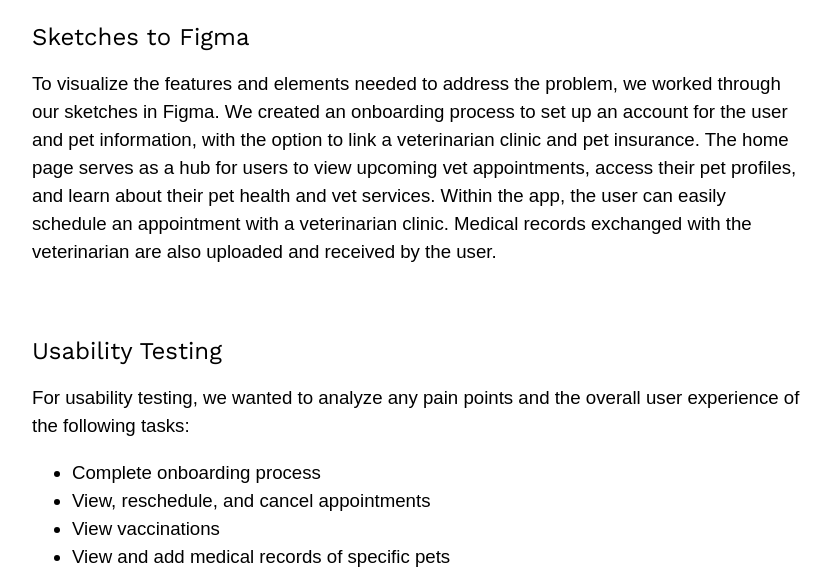
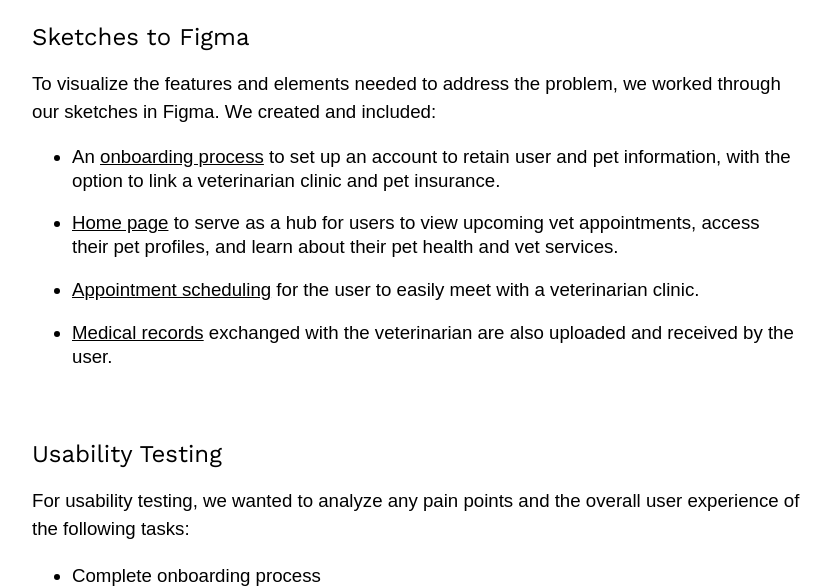
Before and after one commit to ashhhcha/portfolio, a plain HTML site: page petpulse.html in a window 1280 px wide. Shown: the part 8609-9196 px from the top of the page, without its empty margins (224-1055 px from the left). Drawn offline with nearby package versions, Linux system fonts and the light colour scheme.

Commit message:
new bullet points for pet pulse

```diff
--- a/petpulse.html
+++ b/petpulse.html
@@ -133,7 +133,14 @@
             <h2>Mid-fi Prototyping</h2>
             <img src="images/petpulse/midfi.png" alt="mid fi prototype">
             <h3>Sketches to Figma</h3>
-            <p>To visualize the features and elements needed to address the problem, we worked through our sketches in Figma. We created an onboarding process to set up an account for the user and pet information, with the option to link a veterinarian clinic and pet insurance. The home page serves as a hub for users to view upcoming vet appointments, access their pet profiles, and learn about their pet health and vet services. Within the app, the user can easily schedule an appointment with a veterinarian clinic. Medical records exchanged with the veterinarian are also uploaded and received by the user.</p>
+            <p>To visualize the features and elements needed to address the problem, we worked through our sketches in Figma. We created and included: </p>
+            <ul class="extraSpace">
+                <li>An <u>onboarding process</u> to set up an account to retain user and pet information, with the option to link a veterinarian clinic and pet insurance.</li>
+                <li><u>Home page</u> to serve as a hub for users to view upcoming vet appointments, access their pet profiles, and learn about their pet health and vet services.</li>
+                <li><u>Appointment scheduling</u> for the user to easily meet with a veterinarian clinic.</li>
+                <li><u>Medical records</u> exchanged with the veterinarian are also uploaded and received by the user.</li>
+            </ul>
+            </p>
 
             <div class="innerP">
                 <h3>Usability Testing</h3>
--- a/styles.css
+++ b/styles.css
@@ -633,6 +633,10 @@ img{
     margin-bottom:100px;
 }
 
+.extraSpace li{
+    margin-bottom: 1em;
+}
+
 @media only screen and (min-width: 600px) {
 
     .graphic h2{
```
